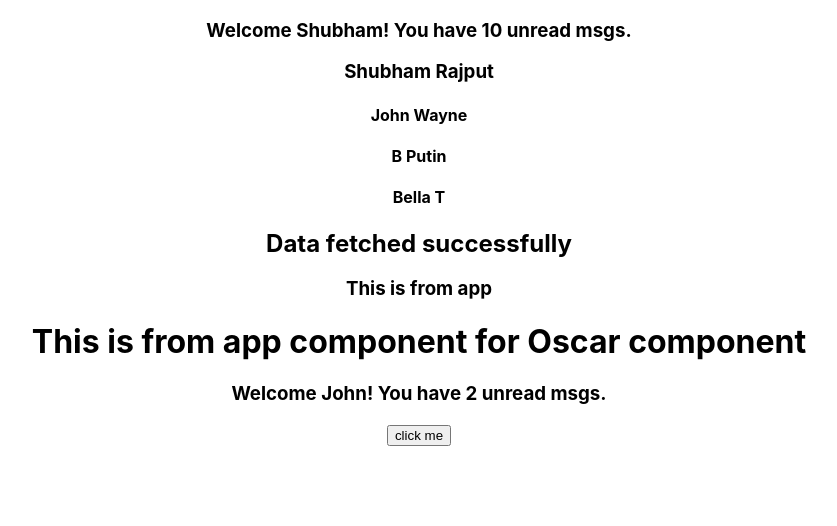
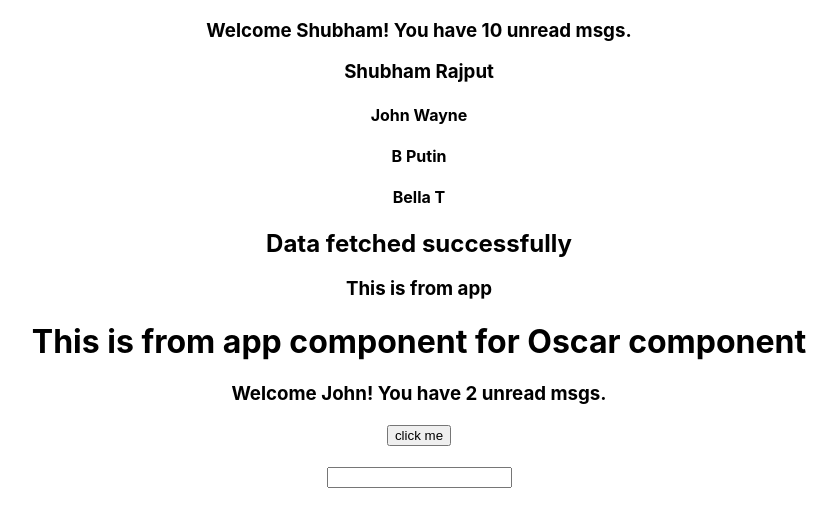
Before and after one commit to GeekShubhamRajput/react-js-learning, a React (Create React App) app in the folder react_typescript/: page / in a window 1280 px wide. Shown: the top 526 px of the page, without its empty margins (221-1058 px from the left). Built offline with nearby package versions, Linux system fonts and the light colour scheme.

Commit message:
Event Props
Onchange change input text

```diff
--- a/react_typescript/src/App.tsx
+++ b/react_typescript/src/App.tsx
@@ -5,6 +5,7 @@
 import {Heading} from "./components/Heading"
 import {Oscar} from "./components/Oscar"
 import {Button} from "./components/Button"
+import {Input} from "./components/Input"
 import './App.css';
 
 function App() {
@@ -39,6 +40,8 @@
       <Oscar><h1>This is from app component for Oscar component</h1></Oscar>
       <Greet name="John" isLoggedIn={true} />
       <Button handleClick={(event, id)=>{console.log('Button clicked', event, id)}} />
+      <br/><br/>
+      <Input value="" handleChange={event => console.log(event)} />
     </div>
   );
 }
--- /dev/null
+++ b/react_typescript/src/components/Input.tsx
@@ -0,0 +1,12 @@
+type InputProps = {
+  value: string,
+  handleChange: (event: React.ChangeEvent<HTMLInputElement>) => void
+}
+
+export const Input = (props: InputProps) => {
+  const handleEventChange = (event: React.ChangeEvent<HTMLInputElement>) => {
+    console.log(event)
+  }
+
+  return(<input type="text" value={props.value} onChange={handleEventChange} />)
+}
```
